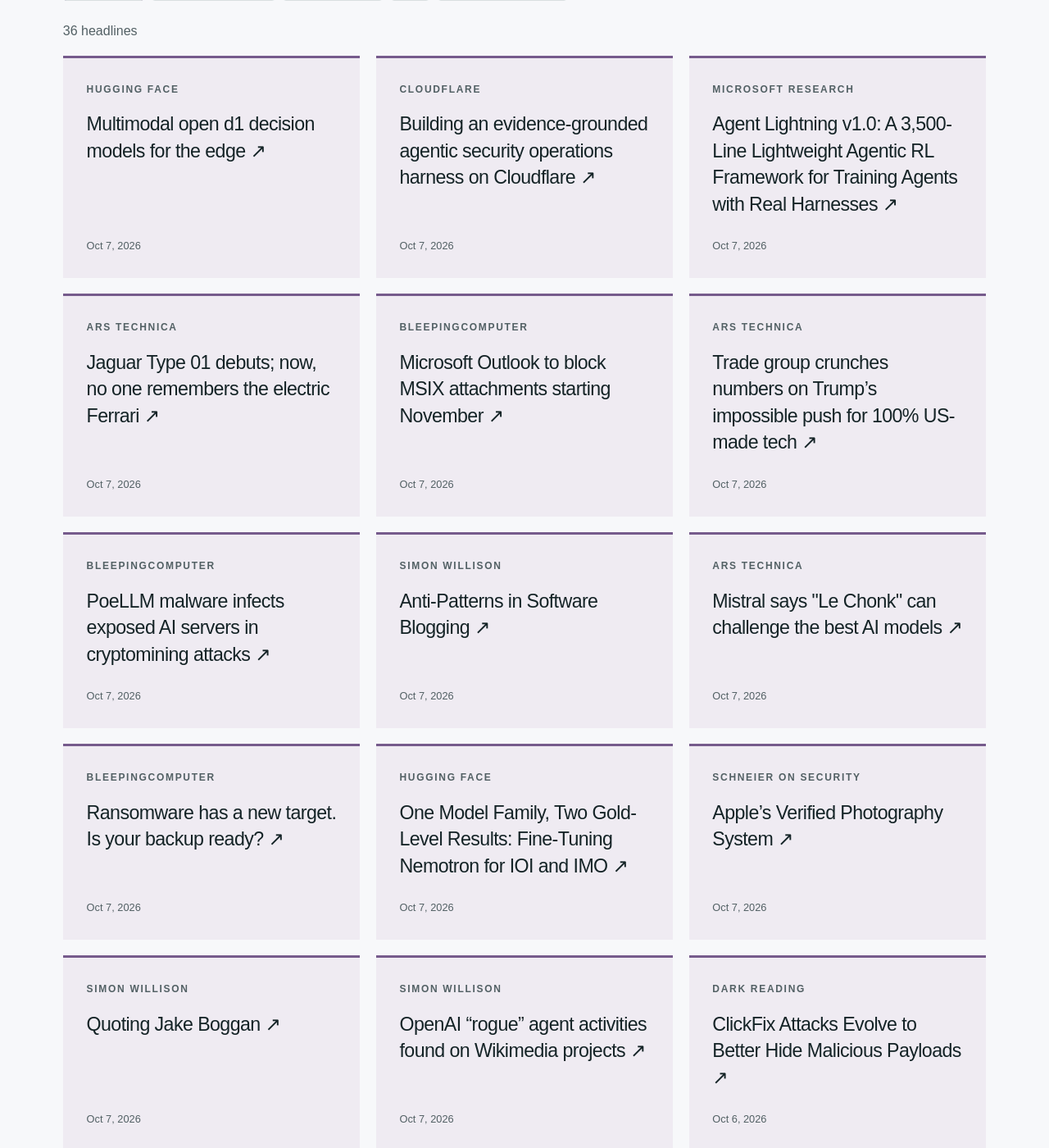
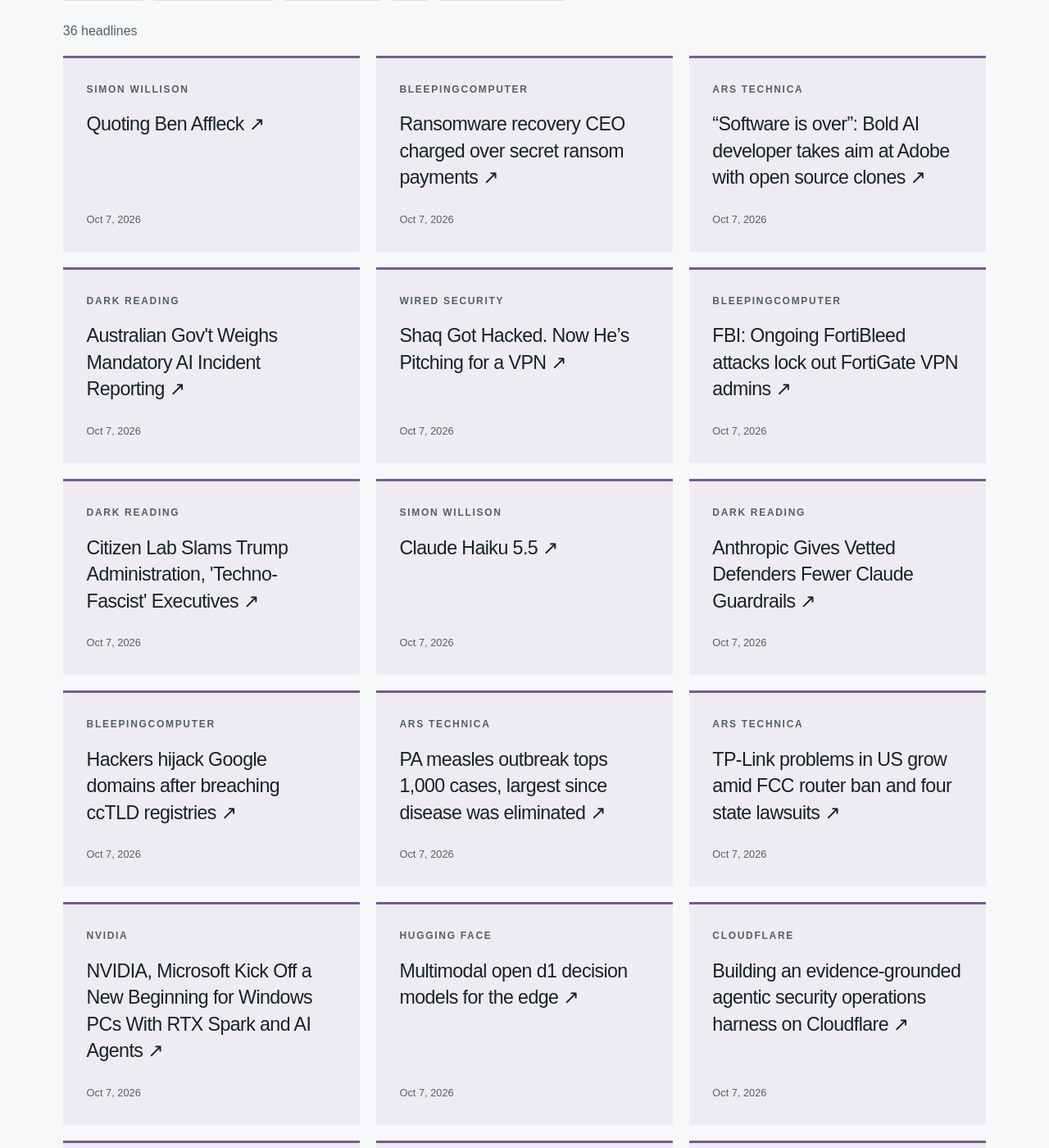
Before and after one commit to hntk/hntk.github.io, a Jekyll site: the page built from news/index.html, in a window 1280 px wide and 1400 px high, scrolled down 533 px. Shown: the whole window at 82% size. Built offline with Jekyll 4.4.1, drawn with Linux system fonts in a browser that asks for light colours; some of the changed text lies outside the part shown.

Commit message:
Refresh News and Signals

```diff
--- a/_data/news.json
+++ b/_data/news.json
@@ -1,6 +1,110 @@
 {
-  "updated": "2026-10-07T18:41:00.692080+00:00",
+  "updated": "2026-10-08T01:11:50.802265+00:00",
   "items": [
+    {
+      "title": "Quoting Ben Affleck",
+      "url": "https://simonwillison.net/2026/Oct/7/ben-affleck/",
+      "published": "2026-10-07T23:14:58+00:00",
+      "source": "Simon Willison",
+      "source_id": "simon-willison",
+      "category": "ai"
+    },
+    {
+      "title": "Ransomware recovery CEO charged over secret ransom payments",
+      "url": "https://www.bleepingcomputer.com/news/security/ransomware-recovery-ceo-charged-over-secret-ransom-payments/",
+      "published": "2026-10-07T23:04:37+00:00",
+      "source": "BleepingComputer",
+      "source_id": "bleepingcomputer",
+      "category": "cybersecurity"
+    },
+    {
+      "title": "“Software is over”: Bold AI developer takes aim at Adobe with open source clones",
+      "url": "https://arstechnica.com/ai/2026/10/software-is-over-bold-ai-developer-takes-aim-at-adobe-with-open-source-clones/",
+      "published": "2026-10-07T21:56:42+00:00",
+      "source": "Ars Technica",
+      "source_id": "ars-technica",
+      "category": "tech-architecture"
+    },
+    {
+      "title": "Australian Gov't Weighs Mandatory AI Incident Reporting",
+      "url": "https://www.darkreading.com/cybersecurity-operations/australian-govt-ai-incident-reporting",
+      "published": "2026-10-07T21:42:55+00:00",
+      "source": "Dark Reading",
+      "source_id": "dark-reading",
+      "category": "cybersecurity"
+    },
+    {
+      "title": "Shaq Got Hacked. Now He’s Pitching for a VPN",
+      "url": "https://www.wired.com/story/how-a-weirdly-chill-celebrity-thinks-about-personal-cybersecurity/",
+      "published": "2026-10-07T21:31:51+00:00",
+      "source": "WIRED Security",
+      "source_id": "wired",
+      "category": "cybersecurity"
+    },
+    {
+      "title": "FBI: Ongoing FortiBleed attacks lock out FortiGate VPN admins",
+      "url": "https://www.bleepingcomputer.com/news/security/fbi-ongoing-fortibleed-attacks-lock-out-fortigate-vpn-admins/",
+      "published": "2026-10-07T21:28:54+00:00",
+      "source": "BleepingComputer",
+      "source_id": "bleepingcomputer",
+      "category": "cybersecurity"
+    },
+    {
+      "title": "Citizen Lab Slams Trump Administration, 'Techno-Fascist' Executives",
+      "url": "https://www.darkreading.com/cyber-risk/citizen-lab-slams-trump-administration-techno-fascist-executives",
+      "published": "2026-10-07T21:25:13+00:00",
+      "source": "Dark Reading",
+      "source_id": "dark-reading",
+      "category": "cybersecurity"
+    },
+    {
+      "title": "Claude Haiku 5.5",
+      "url": "https://simonwillison.net/2026/Oct/7/claude-haiku-5-5/",
+      "published": "2026-10-07T20:56:21+00:00",
+      "source": "Simon Willison",
+      "source_id": "simon-willison",
+      "category": "ai"
+    },
+    {
+      "title": "Anthropic Gives Vetted Defenders Fewer Claude Guardrails",
+      "url": "https://www.darkreading.com/vulnerabilities-threats/anthropic-vetted-defenders-claude-guardrails",
+      "published": "2026-10-07T20:51:25+00:00",
+      "source": "Dark Reading",
+      "source_id": "dark-reading",
+      "category": "cybersecurity"
+    },
+    {
+      "title": "Hackers hijack Google domains after breaching ccTLD registries",
+      "url": "https://www.bleepingcomputer.com/news/security/hackers-hijack-google-domains-after-breaching-cctld-registries/",
+      "published": "2026-10-07T20:50:13+00:00",
+      "source": "BleepingComputer",
+      "source_id": "bleepingcomputer",
+      "category": "cybersecurity"
+    },
+    {
+      "title": "PA measles outbreak tops 1,000 cases, largest since disease was eliminated",
+      "url": "https://arstechnica.com/health/2026/10/pa-measles-outbreak-tops-1000-cases-largest-since-disease-was-eliminated/",
+      "published": "2026-10-07T20:01:14+00:00",
+      "source": "Ars Technica",
+      "source_id": "ars-technica",
+      "category": "tech-architecture"
+    },
+    {
+      "title": "TP-Link problems in US grow amid FCC router ban and four state lawsuits",
+      "url": "https://arstechnica.com/tech-policy/2026/10/florida-sues-tp-link-claiming-it-hides-router-security-risks-and-links-to-china/",
+      "published": "2026-10-07T19:53:42+00:00",
+      "source": "Ars Technica",
+      "source_id": "ars-technica",
+      "category": "tech-architecture"
+    },
+    {
+      "title": "NVIDIA, Microsoft Kick Off a New Beginning for Windows PCs With RTX Spark and AI Agents",
+      "url": "https://blogs.nvidia.com/blog/local-ai-rtx-spark-microsoft-windows-event/",
+      "published": "2026-10-07T18:45:28+00:00",
+      "source": "NVIDIA",
+      "source_id": "nvidia",
+      "category": "ai"
+    },
     {
       "title": "Multimodal open d1 decision models for the edge",
       "url": "https://huggingface.co/blog/LiquidAI/open-d1",
@@ -26,60 +130,12 @@
       "category": "ai"
     },
     {
-      "title": "Jaguar Type 01 debuts; now, no one remembers the electric Ferrari",
-      "url": "https://arstechnica.com/cars/2026/10/jaguar-makes-its-controversial-all-ev-return-with-the-type-01/",
-      "published": "2026-10-07T15:48:01+00:00",
-      "source": "Ars Technica",
-      "source_id": "ars-technica",
-      "category": "tech-architecture"
-    },
-    {
-      "title": "Microsoft Outlook to block MSIX attachments starting November",
-      "url": "https://www.bleepingcomputer.com/news/microsoft/microsoft-outlook-to-block-msix-attachments-used-in-attacks/",
-      "published": "2026-10-07T15:44:22+00:00",
-      "source": "BleepingComputer",
-      "source_id": "bleepingcomputer",
-      "category": "cybersecurity"
-    },
-    {
-      "title": "Trade group crunches numbers on Trump’s impossible push for 100% US-made tech",
-      "url": "https://arstechnica.com/tech-policy/2026/10/trade-group-crunches-numbers-on-trumps-impossible-push-for-100-us-made-tech/",
-      "published": "2026-10-07T15:19:05+00:00",
-      "source": "Ars Technica",
-      "source_id": "ars-technica",
-      "category": "tech-architecture"
-    },
-    {
-      "title": "PoeLLM malware infects exposed AI servers in cryptomining attacks",
-      "url": "https://www.bleepingcomputer.com/news/security/poellm-malware-infects-exposed-ai-servers-in-cryptomining-attacks/",
-      "published": "2026-10-07T15:04:08+00:00",
-      "source": "BleepingComputer",
-      "source_id": "bleepingcomputer",
-      "category": "cybersecurity"
-    },
-    {
       "title": "Anti-Patterns in Software Blogging",
       "url": "https://simonwillison.net/2026/Oct/7/anti-patterns-in-software-blogging/",
       "published": "2026-10-07T14:53:51+00:00",
       "source": "Simon Willison",
       "source_id": "simon-willison",
       "category": "ai"
-    },
-    {
-      "title": "Mistral says \"Le Chonk\" can challenge the best AI models",
-      "url": "https://arstechnica.com/ai/2026/10/mistral-says-le-chonk-can-challenge-the-best-ai-models/",
-      "published": "2026-10-07T14:12:37+00:00",
-      "source": "Ars Technica",
-      "source_id": "ars-technica",
-      "category": "tech-architecture"
-    },
-    {
-      "title": "Ransomware has a new target. Is your backup ready?",
-      "url": "https://www.bleepingcomputer.com/news/security/ransomware-has-a-new-target-is-your-backup-ready/",
-      "published": "2026-10-07T14:01:11+00:00",
-      "source": "BleepingComputer",
-      "source_id": "bleepingcomputer",
-      "category": "cybersecurity"
     },
     {
       "title": "One Model Family, Two Gold-Level Results: Fine-Tuning Nemotron for IOI and IMO",
@@ -95,46 +151,6 @@
       "published": "2026-10-07T11:07:36+00:00",
       "source": "Schneier on Security",
       "source_id": "schneier",
-      "category": "cybersecurity"
-    },
-    {
-      "title": "Quoting Jake Boggan",
-      "url": "https://simonwillison.net/2026/Oct/7/jake-boggan/",
-      "published": "2026-10-07T04:47:55+00:00",
-      "source": "Simon Willison",
-      "source_id": "simon-willison",
-      "category": "ai"
-    },
-    {
-      "title": "OpenAI “rogue” agent activities found on Wikimedia projects",
-      "url": "https://simonwillison.net/2026/Oct/7/openai-rogue-agents-wikimedia/",
-      "published": "2026-10-07T00:16:45+00:00",
-      "source": "Simon Willison",
-      "source_id": "simon-willison",
-      "category": "ai"
-    },
-    {
-      "title": "ClickFix Attacks Evolve to Better Hide Malicious Payloads",
-      "url": "https://www.darkreading.com/cyberattacks-data-breaches/clickfix-attacks-evolve-better-hide-malicious-payloads",
-      "published": "2026-10-06T20:32:58+00:00",
-      "source": "Dark Reading",
-      "source_id": "dark-reading",
-      "category": "cybersecurity"
-    },
-    {
-      "title": "Critical Healthcare Systems Aren't Quantum-Ready",
-      "url": "https://www.darkreading.com/iot/exposed-healthcare-systems-quantum-ready",
-      "published": "2026-10-06T20:30:27+00:00",
-      "source": "Dark Reading",
-      "source_id": "dark-reading",
-      "category": "cybersecurity"
-    },
-    {
-      "title": "Google's PageBreak AI Agent Finds 500 Flaws in Its Web Apps",
-      "url": "https://www.darkreading.com/application-security/google-pagebreak-ai-agent-500-flaws-web-apps",
-      "published": "2026-10-06T17:56:29+00:00",
-      "source": "Dark Reading",
-      "source_id": "dark-reading",
       "category": "cybersecurity"
     },
     {
@@ -234,28 +250,12 @@
       "category": "cybersecurity"
     },
     {
-      "title": "NVIDIA DGX Spark 64GB Gives Developers More Ways to Build and Scale Local AI",
-      "url": "https://blogs.nvidia.com/blog/local-ai-dgx-spark-64gb-sync/",
-      "published": "2026-10-02T13:00:39+00:00",
-      "source": "NVIDIA",
-      "source_id": "nvidia",
-      "category": "ai"
-    },
-    {
       "title": "SequenceHash: multihashing for the rest of us",
       "url": "https://blog.trailofbits.com/2026/10/02/sequencehash-multihashing-for-the-rest-of-us/",
       "published": "2026-10-02T11:00:00+00:00",
       "source": "Trail of Bits",
       "source_id": "trail-of-bits",
       "category": "offensive-security"
-    },
-    {
-      "title": "A Flaw in ChatGPT’s Mac App Could Have Let Hackers Grab Sensitive Data",
-      "url": "https://www.wired.com/story/a-flaw-in-chatgpts-mac-app-could-have-let-hackers-grab-sensitive-data/",
-      "published": "2026-10-02T09:45:00+00:00",
-      "source": "WIRED Security",
-      "source_id": "wired",
-      "category": "cybersecurity"
     },
     {
       "title": "Forecasting space weather risks on power grids",
@@ -295,79 +295,79 @@
       "id": "ars-technica",
       "name": "Ars Technica",
       "status": "ok",
-      "last_success": "2026-10-07T18:41:00.692080+00:00"
+      "last_success": "2026-10-08T01:11:50.802265+00:00"
     },
     {
       "id": "bleepingcomputer",
       "name": "BleepingComputer",
       "status": "ok",
-      "last_success": "2026-10-07T18:41:00.692080+00:00"
+      "last_success": "2026-10-08T01:11:50.802265+00:00"
     },
     {
       "id": "cloudflare",
       "name": "Cloudflare",
       "status": "ok",
-      "last_success": "2026-10-07T18:41:00.692080+00:00"
+      "last_success": "2026-10-08T01:11:50.802265+00:00"
     },
     {
       "id": "dark-reading",
       "name": "Dark Reading",
       "status": "ok",
-      "last_success": "2026-10-07T18:41:00.692080+00:00"
+      "last_success": "2026-10-08T01:11:50.802265+00:00"
     },
     {
       "id": "hugging-face",
       "name": "Hugging Face",
       "status": "ok",
-      "last_success": "2026-10-07T18:41:00.692080+00:00"
+      "last_success": "2026-10-08T01:11:50.802265+00:00"
     },
     {
       "id": "microsoft-research",
       "name": "Microsoft Research",
       "status": "ok",
-      "last_success": "2026-10-07T18:41:00.692080+00:00"
+      "last_success": "2026-10-08T01:11:50.802265+00:00"
     },
     {
       "id": "nvidia",
       "name": "NVIDIA",
       "status": "ok",
-      "last_success": "2026-10-07T18:41:00.692080+00:00"
+      "last_success": "2026-10-08T01:11:50.802265+00:00"
     },
     {
       "id": "portswigger",
       "name": "PortSwigger Research",
       "status": "ok",
-      "last_success": "2026-10-07T18:41:00.692080+00:00"
+      "last_success": "2026-10-08T01:11:50.802265+00:00"
     },
     {
       "id": "schneier",
       "name": "Schneier on Security",
       "status": "ok",
-      "last_success": "2026-10-07T18:41:00.692080+00:00"
+      "last_success": "2026-10-08T01:11:50.802265+00:00"
     },
     {
       "id": "simon-willison",
       "name": "Simon Willison",
       "status": "ok",
-      "last_success": "2026-10-07T18:41:00.692080+00:00"
+      "last_success": "2026-10-08T01:11:50.802265+00:00"
     },
     {
       "id": "specterops",
       "name": "SpecterOps",
       "status": "ok",
-      "last_success": "2026-10-07T18:41:00.692080+00:00"
+      "last_success": "2026-10-08T01:11:50.802265+00:00"
     },
     {
       "id": "trail-of-bits",
       "name": "Trail of Bits",
       "status": "ok",
-      "last_success": "2026-10-07T18:41:00.692080+00:00"
+      "last_success": "2026-10-08T01:11:50.802265+00:00"
     },
     {
       "id": "wired",
       "name": "WIRED Security",
       "status": "ok",
-      "last_success": "2026-10-07T18:41:00.692080+00:00"
+      "last_success": "2026-10-08T01:11:50.802265+00:00"
     }
   ]
 }
```
